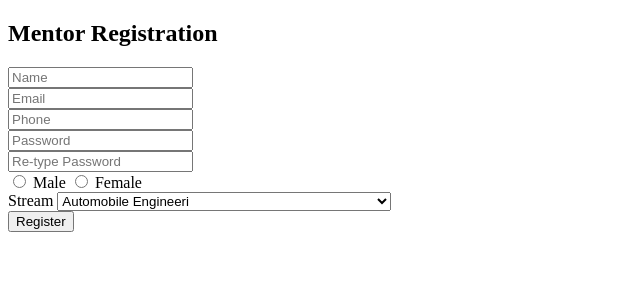
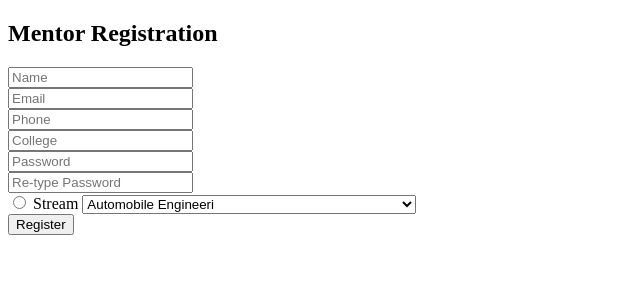
Before and after one commit to rohitpaul1997/NOTES_MANAGEMENT, a Django app: template template/Register_Mentor.html in a window 1280 px wide. Shown: the top 300 px of the page, without its empty margins (0-640 px from the left). Run offline with Django 4.2, Linux system fonts and the light colour scheme; the template is opened without the code that fills it: values that come from a table or form of the project are taken from there, others are empty; data comes from the database, SQL or seed files in the repository.

Commit message:
19/6:7:45

```diff
--- a/NOTES_MANAGEMENT/urls.py
+++ b/NOTES_MANAGEMENT/urls.py
@@ -20,5 +20,6 @@ from Notes import views
 urlpatterns = [
     path('admin/', admin.site.urls),
     path('',views.home),
-    path('register/',views.signup),
+    path('register_student/',views.signup_Student),
+    path('register_teacher/',views.signup_Teacher),
 ]
--- a/Notes/models.py
+++ b/Notes/models.py
@@ -1,4 +1,5 @@
 from argparse import _MutuallyExclusiveGroup
+from tkinter import CASCADE
 from django.db import models
 
 # Create your models here.
@@ -22,22 +23,24 @@ class Topic(models.Model):
     Sub_id = models.ForeignKey('Subject', on_delete=models.CASCADE)
     Topic_name = models.CharField(max_length=100)
 
+class College(models.Model):
+    College_id = models.CharField(primary_key=True, max_length=10)
+    College_name = models.CharField(max_length=200)
 
 class Student(models.Model):
-    Roll = models.IntegerField(primary_key=True)
-    Email = models.CharField(max_length=50)
+    Email = models.CharField(primary_key=True,max_length=50)
     Phone = models.IntegerField()
     Name = models.CharField(max_length=100)
-    College = models.CharField(max_length=100)
+    College_id = models.ForeignKey('College',on_delete=models.CASCADE)
     Stream_id = models.ForeignKey('Stream', on_delete=models.CASCADE)
     Year_OF_PAASING = models.IntegerField()
     Password = models.CharField(max_length=100)
 
 
 class Teacher(models.Model):
-    Emp_id = models.CharField(primary_key=True, max_length=30)
     Email = models.CharField(max_length=50)
     Phone = models.IntegerField()
     Name = models.CharField(max_length=100)
+    College_id = models.ForeignKey('College',on_delete=models.CASCADE)
     Stream_id = models.ForeignKey('Stream', on_delete=models.CASCADE)
     Password = models.CharField(max_length=100)
--- a/template/Register_Mentor.html
+++ b/template/Register_Mentor.html
@@ -17,12 +17,10 @@
         <input type="text" name="Name" placeholder="Name" required /><br>
         <input type="email" name="Email" placeholder="Email" required /><br>
         <input type="text" name="Phone" placeholder="Phone" required /><br>
+        <input type="text" name="College" placeholder="College" required /><br>
         <input type="password" name="Password" placeholder="Password" required /><br>
         <input type="password" name="RPassword" placeholder="Re-type Password" required /><br>
         <input type="radio" name="radiogroup1" id="rd1" />
-        <label for="Male">Male</label>
-        <input type="radio" name="radiogroup1" id="rd2" />
-        <label for="Female">Female</label><br>
         <label>Stream</label>
         <select name="Stream">
 
```
Also changed, not shown: Notes/views.py (+34 -2 lines), Notes/migrations/0009_college_remove_student_college_remove_student_roll_and_more.py (added), db.sqlite3.
